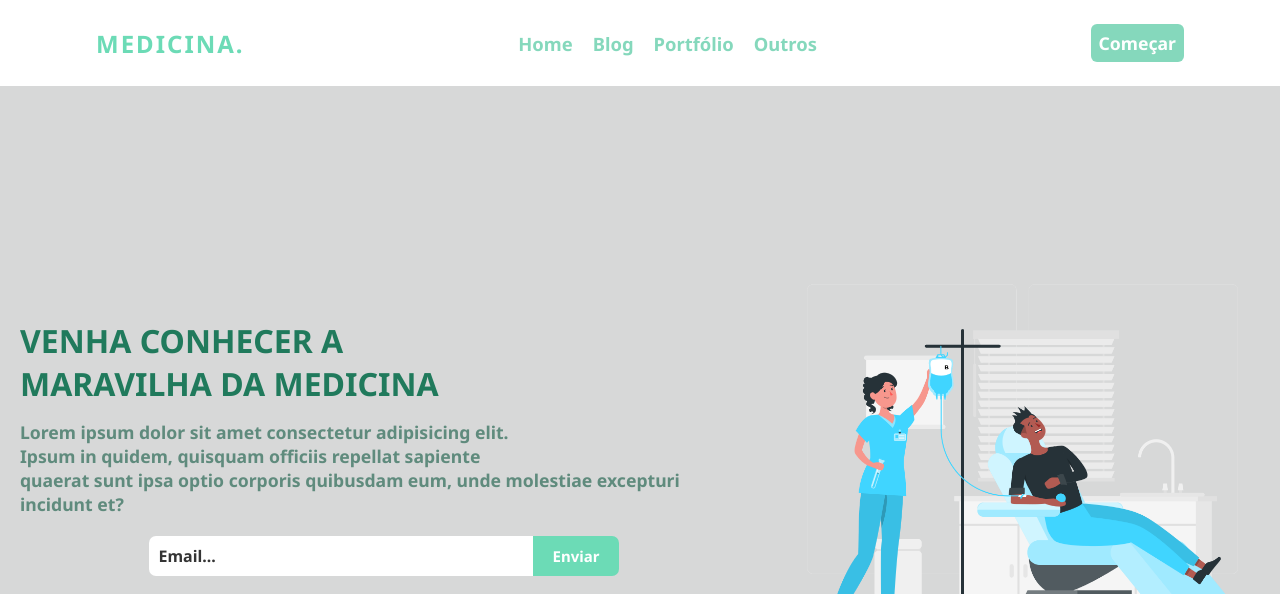
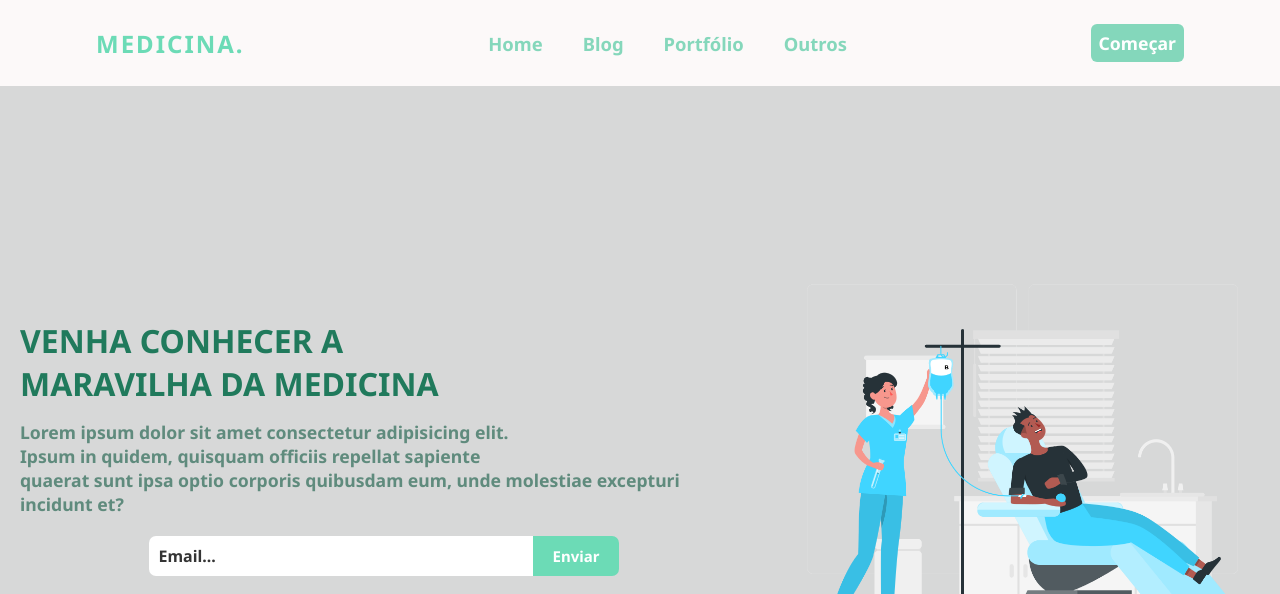
Before and after one commit to isaqueDoSantos/html-css, a plain HTML site: page exerciciosC/me desafiando/d12/index.html in a window 1280 px wide. Shown: the top 594 px of the page. Drawn offline with Linux system fonts and the light colour scheme.

Commit message:
Update style.css

```diff
--- a/exerciciosC/me desafiando/d12/style.css
+++ b/exerciciosC/me desafiando/d12/style.css
@@ -12,7 +12,7 @@ body{
 }
 
 header{
-    background-color: #ffffff;
+    background-color: #fcf7f7c0;
 
 }
 
@@ -49,7 +49,7 @@ header{
 }
 
 .nav-item{
-    margin: 0px 10px;
+    margin: 0px 20px;
 }
 
 .nav-link{
```
